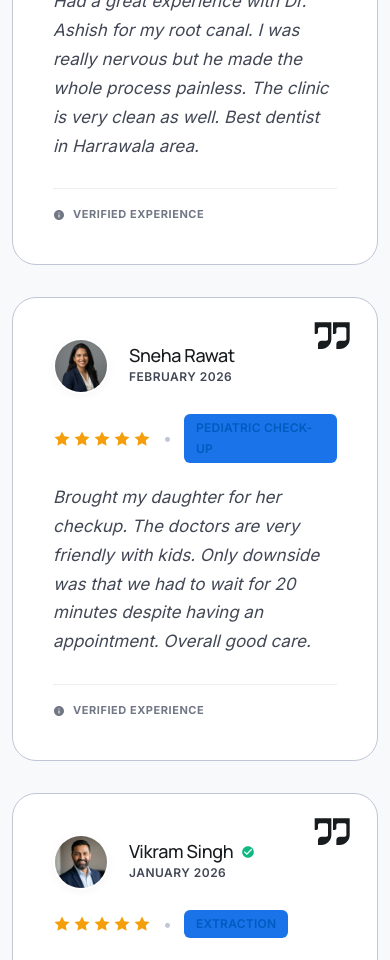
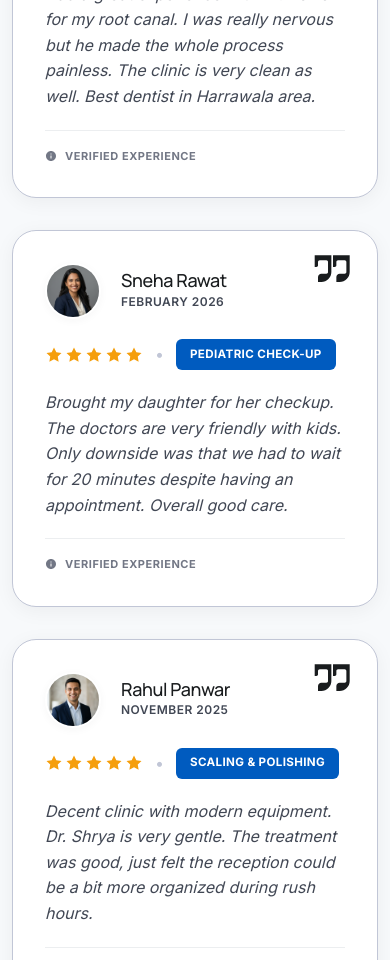
Before and after one commit to SomenSin/Swastik-Dental-Care, a Next.js app: page /Swastik-Dental-Care/reviews in a window 390 px wide. Shown: the part 1040-2000 px from the top of the page. Built offline with nearby package versions, Linux system fonts and the light colour scheme.

Commit message:
fix: realistic RPD image, update Dr. Shrya credentials, and refine review section UI/order

```diff
--- a/src/app/reviews/page.tsx
+++ b/src/app/reviews/page.tsx
@@ -55,7 +55,7 @@ export default function ReviewsPage() {
 
       <section className="section" style={{ background: "var(--surface)" }}>
         <div className="container">
-          <div className={styles.masonryGrid}>
+          <div className={styles.reviewsGrid}>
             {REVIEWS.map((review, idx) => (
               <div key={idx} className={styles.reviewCard} id={`review-${idx}`}>
                 <div className={styles.quoteIcon}>
@@ -85,7 +85,7 @@ export default function ReviewsPage() {
                 </div>
 
                 <div className={styles.reviewInfo}>
-                  <Stars count={review.rating} size={18} />
+                  <Stars count={review.rating} size={22} />
                   <span className={styles.bullet}>•</span>
                   <span className={styles.treatmentTag}>{review.treatment}</span>
                 </div>
--- a/src/app/reviews/reviews.module.css
+++ b/src/app/reviews/reviews.module.css
@@ -46,19 +46,18 @@
   gap: 0.25rem;
 }
 
-.masonryGrid {
-  column-count: 3;
-  column-gap: 2rem;
+.reviewsGrid {
+  display: grid;
+  grid-template-columns: repeat(3, 1fr);
+  gap: 2rem;
   padding-bottom: 2rem;
 }
 
 .reviewCard {
-  break-inside: avoid;
-  margin-bottom: 2rem;
   background: white;
   border-radius: var(--radius-xl);
-  padding: 2.5rem;
-  box-shadow: 0 4px 20px rgba(var(--primary-rgb), 0.05);
+  padding: 2rem;
+  box-shadow: 0 4px 20px rgba(0, 0, 0, 0.05);
   border: 1px solid var(--outline-variant);
   display: flex;
   flex-direction: column;
@@ -121,22 +120,24 @@
 }
 
 .treatmentTag {
-  font-size: 0.75rem;
-  font-weight: 600;
-  color: var(--primary);
-  background: var(--primary-container);
-  padding: 0.25rem 0.75rem;
-  border-radius: var(--radius-sm);
+  font-size: 0.725rem;
+  font-weight: 700;
+  color: white;
+  background: var(--primary);
+  padding: 0.35rem 0.875rem;
+  border-radius: 6px;
   text-transform: uppercase;
-  letter-spacing: 0.02em;
+  letter-spacing: 0.03em;
+  box-shadow: 0 2px 8px rgba(var(--primary-rgb), 0.2);
 }
 
 .reviewText {
-  font-size: 1.0625rem;
-  line-height: 1.7;
+  font-size: 1rem;
+  line-height: 1.6;
   color: var(--on-surface-variant);
   font-style: italic;
   position: relative;
+  min-height: 80px;
 }
 
 .verifiedStatus {
@@ -148,12 +149,10 @@
   text-transform: uppercase;
   letter-spacing: 0.05em;
   color: var(--outline);
-  margin-top: 0.5rem;
+  margin-top: auto;
   padding-top: 1rem;
   border-top: 1px solid var(--surface-container);
 }
-
-
 
 .ctaSection {
   padding: 4rem 0;
@@ -189,8 +188,8 @@
 }
 
 @media (max-width: 1024px) {
-  .masonryGrid {
-    column-count: 2;
+  .reviewsGrid {
+    grid-template-columns: repeat(2, 1fr);
   }
 }
 
@@ -208,8 +207,8 @@
     width: 60px;
     height: 1px;
   }
-  .masonryGrid {
-    column-count: 1;
+  .reviewsGrid {
+    grid-template-columns: 1fr;
   }
   .ctaCard {
     padding: 3rem 1.5rem;
--- a/src/lib/data.ts
+++ b/src/lib/data.ts
@@ -127,10 +127,10 @@ export const DOCTORS = [
   {
     id: "dr-shrya",
     name: "Dr. Shrya Kathait Pal",
-    qualification: "BDS, MDS",
-    specialization: "Orthodontist & Specialist",
+    qualification: "BDS",
+    specialization: "General Dentist & Orthodontic Consultant",
     experience: "7+ Years Experience",
-    bio: "Dr. Shrya Kathait Pal is a highly skilled specialist with a Master's degree in Dental Surgery. With 7 years of specialized experience, she excels in orthodontic treatments and complex dental procedures. Her expertise in the latest dental advancements ensures that patients receive the most effective and modern care possible.",
+    bio: "Dr. Shrya Kathait Pal is a dedicated dental professional with 7 years of clinical experience. She specializes in general dentistry with a strong focus on patient comfort and comprehensive dental solutions. Her expertise in managing patient dental anxiety and delivering meticulous treatments has made her a favorite among clinic visitors.",
     image: "/Swastik-Dental-Care/images/doctor-shanu.png",
   },
 ];
@@ -153,6 +153,14 @@ export const REVIEWS = [
     image: "/Swastik-Dental-Care/images/patient-sneha.png",
   },
   {
+    name: "Rahul Panwar",
+    rating: 4,
+    text: "Decent clinic with modern equipment. Dr. Shrya is very gentle. The treatment was good, just felt the reception could be a bit more organized during rush hours.",
+    date: "November 2025",
+    treatment: "Scaling & Polishing",
+    image: "/Swastik-Dental-Care/images/patient-rahul.png",
+  },
+  {
     name: "Vikram Singh",
     rating: 5,
     text: "Excellent service. Got my wisdom tooth extracted here. It was much quicker and less painful than I expected. Appreciate the post-op follow up call too.",
@@ -167,14 +175,6 @@ export const REVIEWS = [
     date: "December 2025",
     treatment: "Teeth Cleaning",
     image: "/Swastik-Dental-Care/images/patient-deepika.png",
-  },
-  {
-    name: "Rahul Panwar",
-    rating: 5,
-    text: "Finally found a dentist I can trust. Dr. Shrya explained the orthodontic options clearly. Started my treatment recently and happy with the progress. Very professional staff.",
-    date: "November 2025",
-    treatment: "Orthodontics",
-    image: "/Swastik-Dental-Care/images/patient-rahul.png",
   },
   {
     name: "Meera Chauhan",
```
Also changed, not shown: public/images/service-rpd.png.
